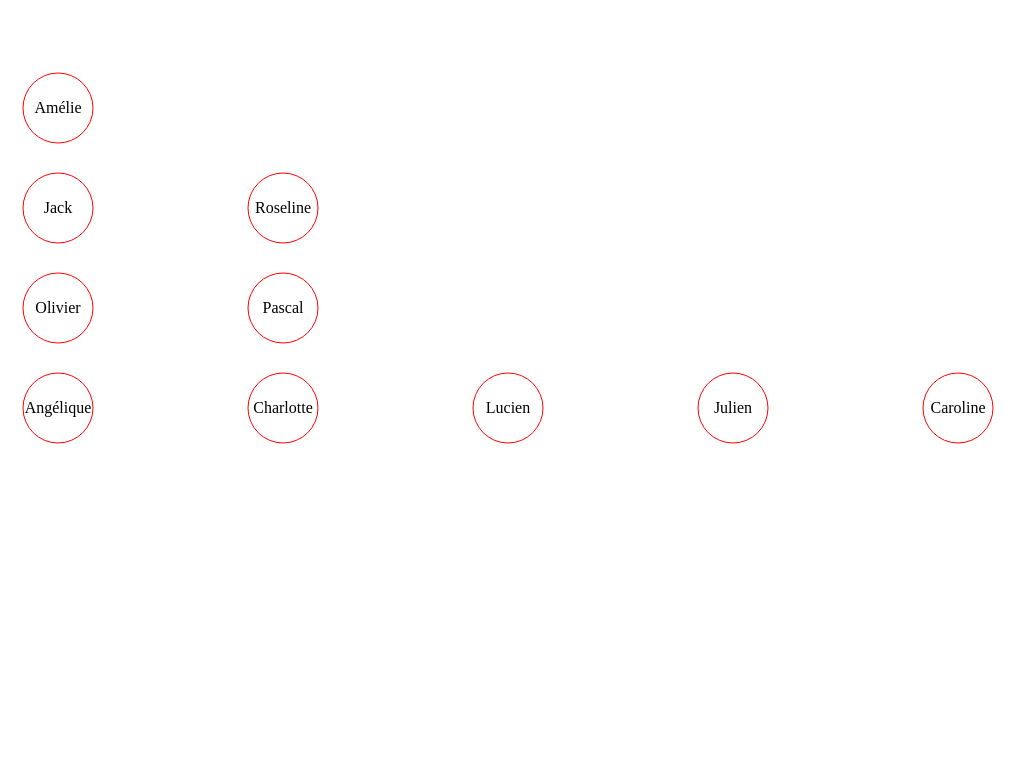
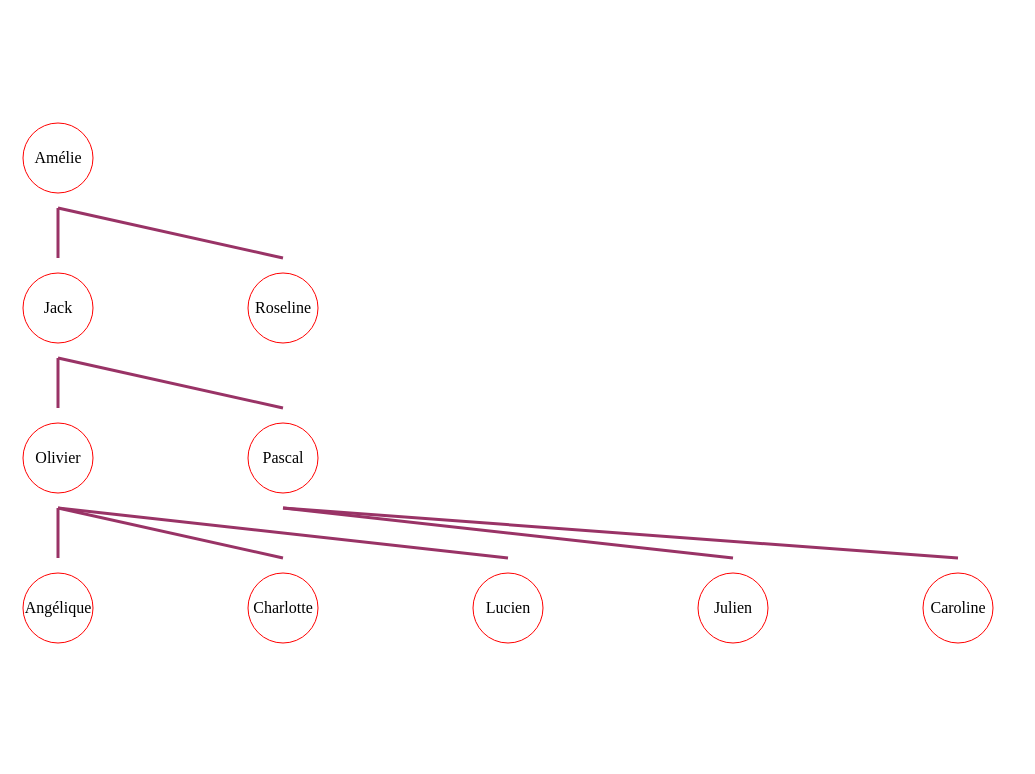
Before and after one commit to Krayorn/algoThirdYear, a plain HTML site: page algoFamilyJs/index.html in a window 1280 px wide. Shown: the top 774 px of the page, without its empty margins (0-1035 px from the left). Drawn offline with nearby package versions, Linux system fonts and the light colour scheme.

Commit message:
add draw line

```diff
--- a/algoFamilyJs/index.html
+++ b/algoFamilyJs/index.html
@@ -33,6 +33,8 @@
                 this.sex = data.sex
                 this.parent = null
                 this.gen = data.gen || 1
+                this.x = null
+                this.y = null
                 this.children = []
             }
             function Tree(rootData){
@@ -65,15 +67,13 @@
             var zamor = new Tree(matriarch);
 
             for(p in tree){
-            var person = tree[p];
-            zamor.add(person);
+                var person = tree[p];
+                zamor.add(person);
             }
 
             zamor.traverse(function(person){
                 console.log(person.name, person.age)
             })
-
-
 
             console.log(zamor)
 
@@ -119,32 +119,51 @@
                     } else {
                         xByGen[person.gen] = 50
                     }
-                    var circle = svgContainerKool.append("circle")
-                        .attr("cx", xByGen[person.gen])
-                        .attr("cy", 100 * person.gen)
+
+                    person.x = xByGen[person.gen]
+                    person.y = 150 * person.gen
+
+                    svgContainerKool.append("circle")
+                        .attr("cx", person.x)
+                        .attr("cy", person.y)
                         .attr("r", 35)
                         .style("fill", "white")
                         .style("stroke", "red")
 
-                    var circle = svgContainerKool.append("text")
-                        .attr("x", xByGen[person.gen])
-                        .attr("y", 100 * person.gen + 5)
+                    svgContainerKool.append("text")
+                        .attr("x", person.x)
+                        .attr("y", person.y + 5)
                         .attr("text-anchor", "middle")
                         .text(person.name)
                 })
+
+                family.traverse(function(person) {
+                    if(person.children.length) {
+                        person.children.forEach(child => {
+                            svgContainerKool.append("line")
+                                .attr("x1", person.x)
+                                .attr("y1", person.y+50)
+                                .attr("x2", child.x)
+                                .attr("y2", child.y-50)
+                                .style("stroke", "#993366")
+                                .style("stroke-width", 3)
+                        })
+                    }
+                })
+
             }
 
             betterTree(zamor, hugestGen(zamor))
 
             function drawTreeBad(origin, gen = 1, num = 1, spaceAllowed = 1000, AreaAllowedStartingPoint = 0) {
-                var circle = svgContainer.append("circle")
+                svgContainer.append("circle")
                     .attr("cx", (AreaAllowedStartingPoint + (spaceAllowed / 2 )))
                     .attr("cy", 100 * gen )
                     .attr("r", 35)
                     .style("fill", "white")
                     .style("stroke", "red")
 
-                var circle = svgContainer.append("text")
+                svgContainer.append("text")
                     .attr("x", (AreaAllowedStartingPoint + spaceAllowed / 2 ))
                     .attr("y",  100 * gen +5)
                     .attr("text-anchor", "middle")
```
